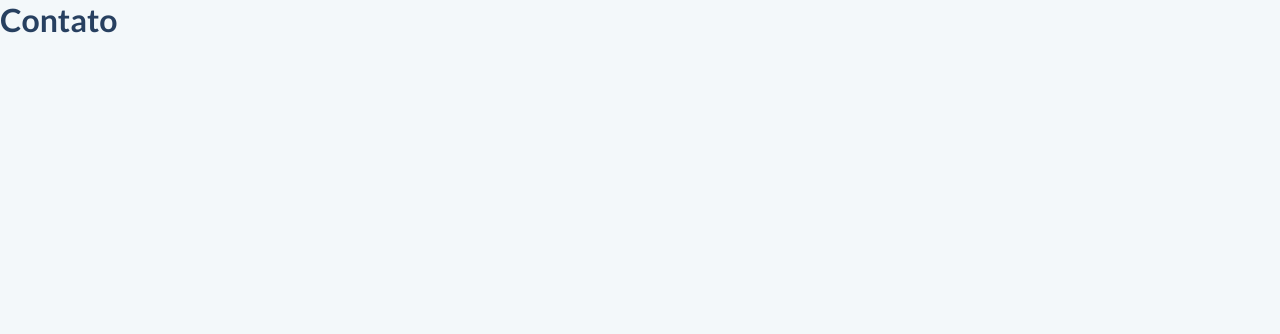
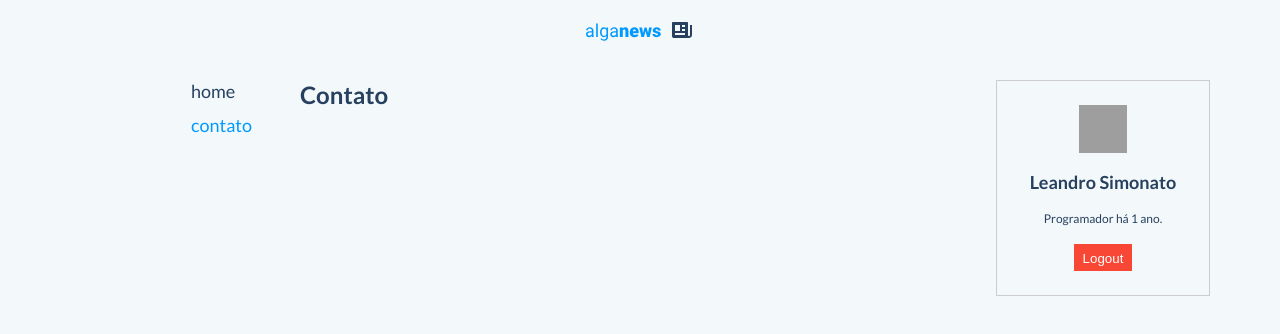
Before and after one commit to leandrosimonato/AlgaNews, a React (Create React App) app in the folder alganews-cms/: page /contato in a window 1280 px wide. Shown: the top 334 px of the page. Built offline with nearby package versions, Linux system fonts and the light colour scheme; grey boxes are pictures that could not be loaded.

Commit message:
Estilizando o menu lateral com base na página atual.

```diff
--- a/alganews-cms/src/app/components/NavBar/NavBar.styles.ts
+++ b/alganews-cms/src/app/components/NavBar/NavBar.styles.ts
@@ -13,5 +13,8 @@ export const Item = styled.li`
   a {
     text-decoration: none;
     color: #274060;
+    &.active {
+      color: #09f;
+    }
   }
 `;
--- a/alganews-cms/src/app/components/NavBar/NavBar.tsx
+++ b/alganews-cms/src/app/components/NavBar/NavBar.tsx
@@ -1,4 +1,4 @@
-import { Link } from 'react-router-dom';
+import { NavLink } from 'react-router-dom';
 import * as NAV from './NavBar.styles'
 
 export default function NavBar() {
@@ -6,10 +6,14 @@ export default function NavBar() {
     <>
       <NAV.List>
         <NAV.Item>
-          <Link to='/'>Home</Link>
+          <NavLink exact to='/'>
+            Home
+          </NavLink>
         </NAV.Item>
         <NAV.Item>
-          <Link to='/contato'>Contato</Link>
+          <NavLink exact to='/contato'>
+            Contato
+          </NavLink>
         </NAV.Item>
       </NAV.List>
     </>
--- a/alganews-cms/src/app/views/Contact.view.tsx
+++ b/alganews-cms/src/app/views/Contact.view.tsx
@@ -1,10 +1,11 @@
 import usePageTitle from '../../core/hooks/usePageTitle';
+import DefaultLayout from '../layouts/Default/Default.layout';
 
 export default function Contact() {
   usePageTitle('Contato');
   return (
-    <div>
+    <DefaultLayout>
       <h1>Contato</h1>
-    </div>
+    </DefaultLayout>
   );
 }
```
Also changed, not shown: alganews-cms/src/app/views/Home.view.tsx (+5 -4 lines).
